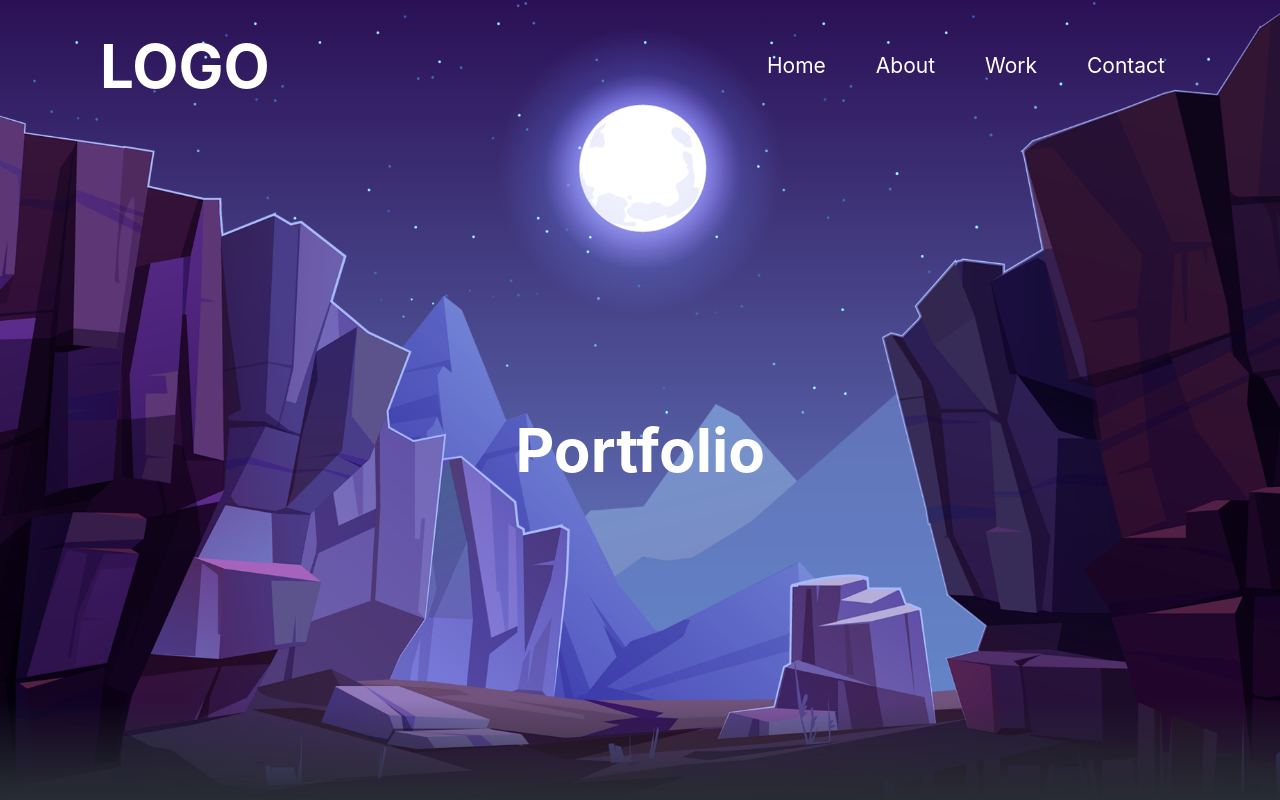
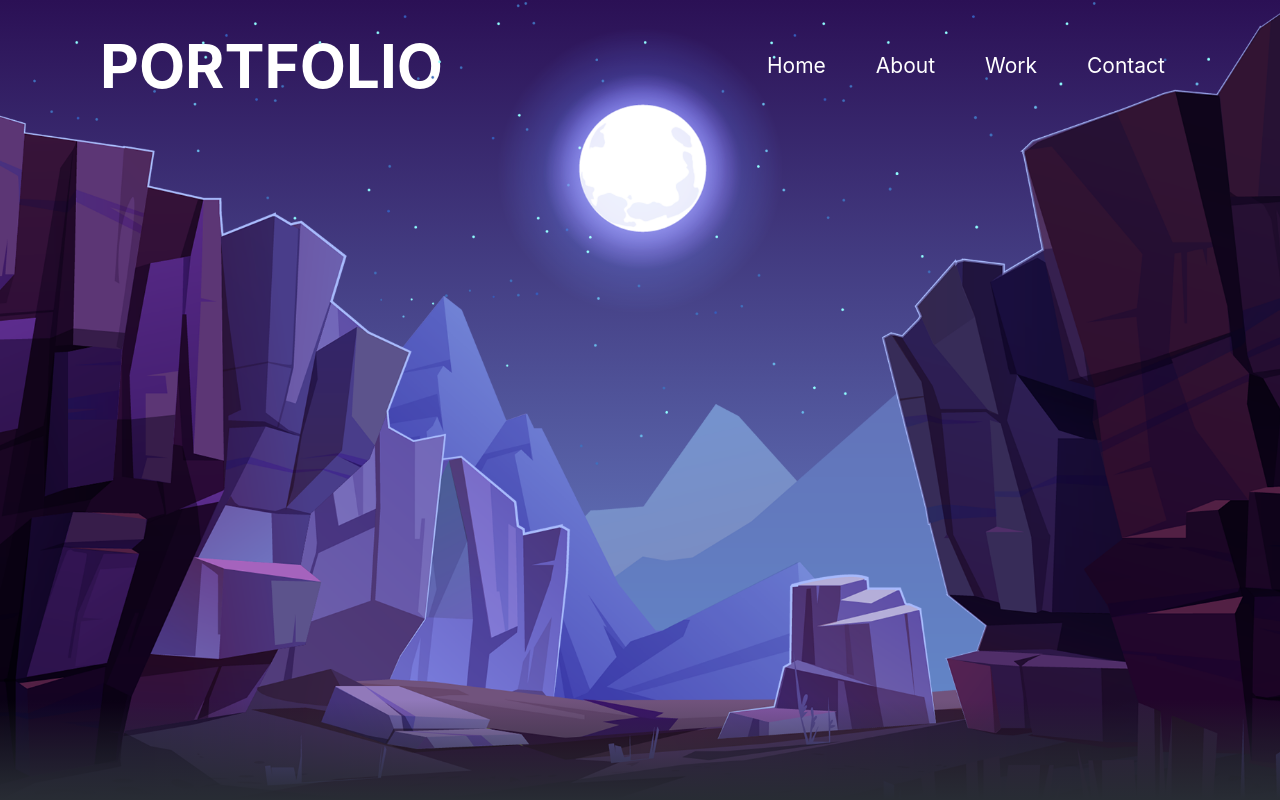
Before and after one commit to mbish0p/Portfolio, a React (Create React App) app: page / in a window 1280 px wide. Shown: the top 800 px of the page. Built offline with nearby package versions, Linux system fonts and the light colour scheme.

Commit message:
Create tamplates for cards page

```diff
--- /dev/null
+++ b/src/components/cards/CardsMain.tsx
@@ -0,0 +1,9 @@
+import React from "react";
+
+const CardsMain = () => {
+        return (
+                <p>Hello</p>
+        );
+};
+
+export default CardsMain;
--- a/src/components/common/Modal.tsx
+++ b/src/components/common/Modal.tsx
@@ -29,7 +29,6 @@ const Modal = ({ children, open, closeCallback, type }: Props) => {
         const spring = useSpring({ opacity: isOpen ? 1 : 0 });
 
         const handleClose = () => {
-                console.log('click', open);
                 setIsOpen(false);
                 closeCallback();
         };
--- a/src/components/homepage/Hero.tsx
+++ b/src/components/homepage/Hero.tsx
@@ -14,26 +14,23 @@ const Hero = () => {
     const moonRef = useRef<HTMLImageElement>(null);
     const starsRef = useRef<HTMLImageElement>(null);
     const behindRef = useRef<HTMLImageElement>(null);
-    const textRef = useRef<HTMLHeadingElement>(null);
 
     const [isActive, setIsActive] = useState(false);
 
 
     useEffect(() => {
-        const textRight = textRef.current!.offsetLeft;
         window.addEventListener('scroll', function () {
             let offsetY = window.scrollY;
             starsRef.current!.style.left = offsetY * 0.25 + 'px';
             moonRef.current!.style.top = offsetY * 1.05 + 'px';
             behindRef.current!.style.top = offsetY * 0.3 + 'px';
-            textRef.current!.style.right = (offsetY * 2 + textRight) + 'px';
         });
     }, []);
 
     return (
         <div className='hero--container'>
             <div className='head--container'>
-                <a href='#' className='header--h2 uppercase'>Logo</a>
+                <a href='#' className='header--h2 uppercase'>Portfolio</a>
                 <ul className='nav--items'>
                     <li className='item'><a href='#' className='paragraph--component'>Home</a></li>
                     <li className='item'><a href='#' className='paragraph--component'>About</a></li>
@@ -61,7 +58,6 @@ const Hero = () => {
             <section className='paralax--animation'>
                 <img ref={starsRef} src={stars} id='stars' alt='stars' className='img' />
                 <img ref={moonRef} src={moon} id='moon' alt='moon' className='img -moon' />
-                <h2 ref={textRef} className='header--h2 text'>Portfolio</h2>
                 <img ref={behindRef} src={moutains_behind} id='moutains_behind' alt='moutains_behind' className='img' />
                 <img src={moutains_front} id='moutains_front' alt='moutains_front' className='img -front' />
             </section>
--- a/src/routing/Routes.tsx
+++ b/src/routing/Routes.tsx
@@ -4,12 +4,14 @@ import { Route, Routes } from "react-router-dom";
 //components
 import App from "../components/homepage/App";
 import WavesMain from "../components/waves/WavesMain";
+import CardsMain from "../components/cards/CardsMain";
 
 const Routing = () => {
     return (
         <Routes>
             <Route path='/' element={<App />} />
             <Route path='/waves' element={<WavesMain />} />
+            <Route path='/cards' element={<CardsMain />} />
         </Routes>
     );
 };
--- a/src/styles/index.scss
+++ b/src/styles/index.scss
@@ -4,11 +4,17 @@
 @import "swiper/components/pagination/pagination.scss";
 
 //compoents
+
 //common
 @import "./components/common/Modal";
+
 //main
 @import "./components/homepage/Hero";
 @import "./components/homepage/App";
 @import "./components/homepage/Slider";
+
 //waves
 @import "./components/waves/WavesMain";
+
+//cards
+@import "./components/cards/CardsMian";
```
Also changed, not shown: src/styles/components/cards/CardsMian.scss (added).
